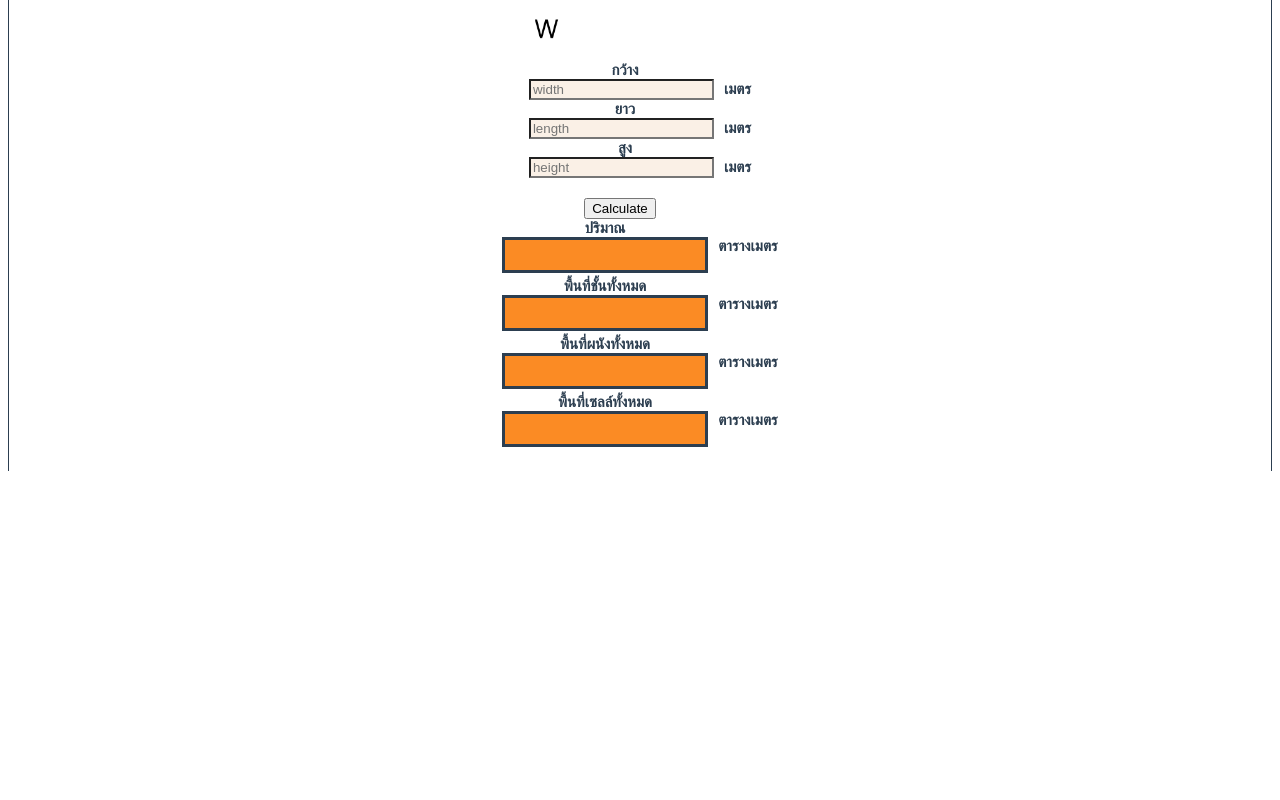
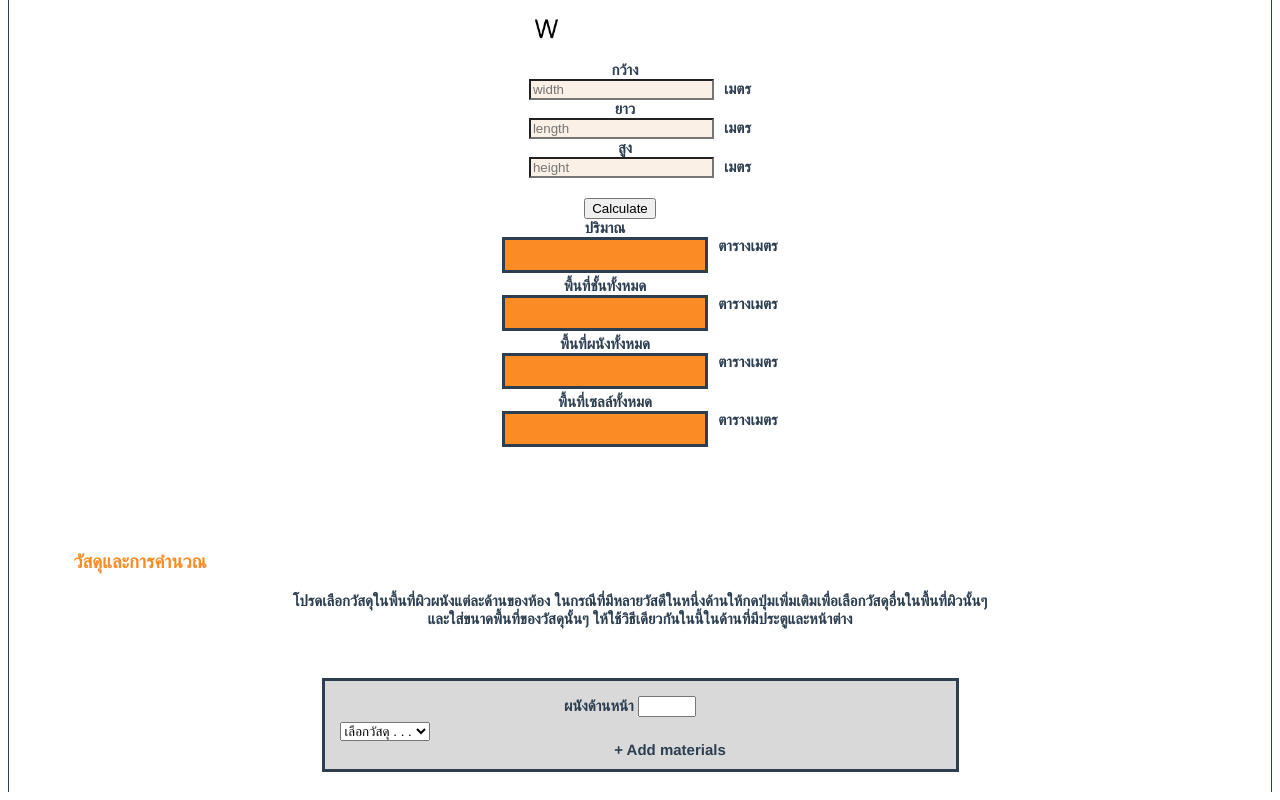
Before and after one commit to koonlookhin190/Acoustic_calculator_program, a Vue app: page / in a window 1280 px wide. Shown: the part 763-1563 px from the top of the page. Before the commit the page ends 1242 px from the top, so only its background shows below. Built offline with nearby package versions, Linux system fonts and the light colour scheme.

Commit message:
section2

```diff
--- a/src/views/HomeView.vue
+++ b/src/views/HomeView.vue
@@ -133,6 +133,42 @@
         </div>
       </div>
     </div>
+    <div class="row">
+      <div class="blog col-lg-12">
+        <div class="title3">
+          <h3>วัสดุและการคำนวณ</h3>
+        </div>
+        <span
+          >โปรดเลือกวัสดุในพื้นที่ผิวผนังแต่ละด้านของห้อง
+          ในกรณีที่มีหลายวัสดึในหนึ่งด้านให้กดปุ่มเพิ่มเติมเพื่อเลือกวัสดุอื่นในพื้นที่ผิวนั้นๆ<br />
+          และใส่ขนาดพื้นที่ของวัสดุนั้นๆ
+          ให้ใช้วิธีเดียวกันในนี้ในด้านที่มีประตูและหน้าต่าง</span
+        >
+      </div>
+    </div>
+    <div class="row">
+      <div>
+        <div class="container2 greybox">
+          <div class="row">
+            <div class="inputcol col-lg-4">
+              <span> ผนังด้านหน้า </span>
+              <input class="inputbox" type="text" />
+            </div>
+            <div class="dropdownlist col-lg-4">
+              <select class="custom-select" id="inputGroupSelect01">
+                <option selected>เลือกวัสดุ . . .</option>
+                <option value="1">One</option>
+                <option value="2">Two</option>
+                <option value="3">Three</option>
+              </select>
+            </div>
+            <div class="col-lg-4">
+              <span class="addBox">+ Add materials</span>
+            </div>
+          </div>
+        </div>
+      </div>
+    </div>
   </div>
 </template>
 
@@ -188,6 +224,10 @@ span {
 .title2 {
   margin-right: 1000px;
 }
+.title3 {
+  margin-top: 100px;
+  margin-right: 1000px;
+}
 .image {
   width: 600px;
   height: 400px;
@@ -217,4 +257,26 @@ span {
   margin-top: 20px;
   margin-right: 40px;
 }
+.greybox {
+  margin: auto;
+  width: 50%;
+  border: solid;
+  padding: 10px;
+  background-color: #d9d9d9;
+}
+.inputcol {
+  display: inline-block;
+}
+.inputbox {
+  margin-top: 5px;
+  margin-right: 20px;
+  width: 50px;
+}
+.dropdownlist {
+  margin-top: 5px;
+  width: 100px;
+}
+.addBox {
+  margin-left: 60px;
+}
 </style>
```
